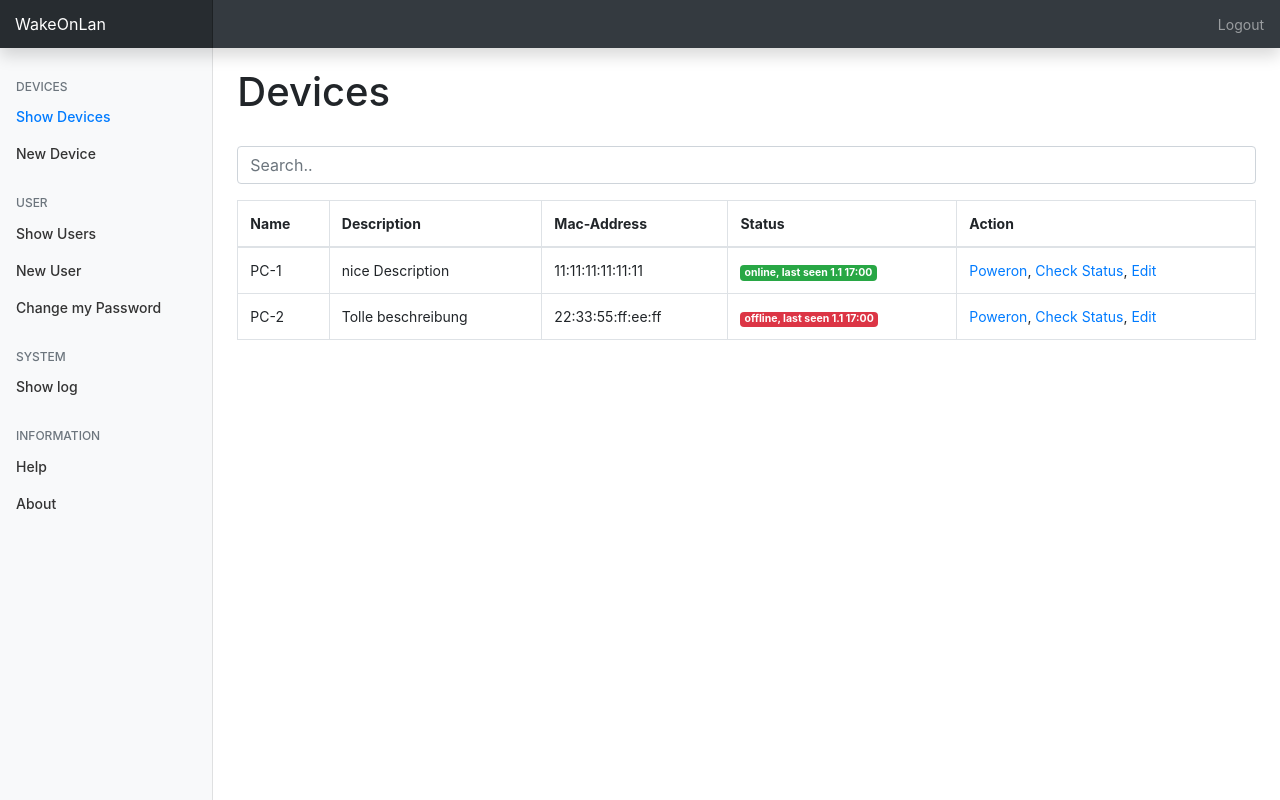
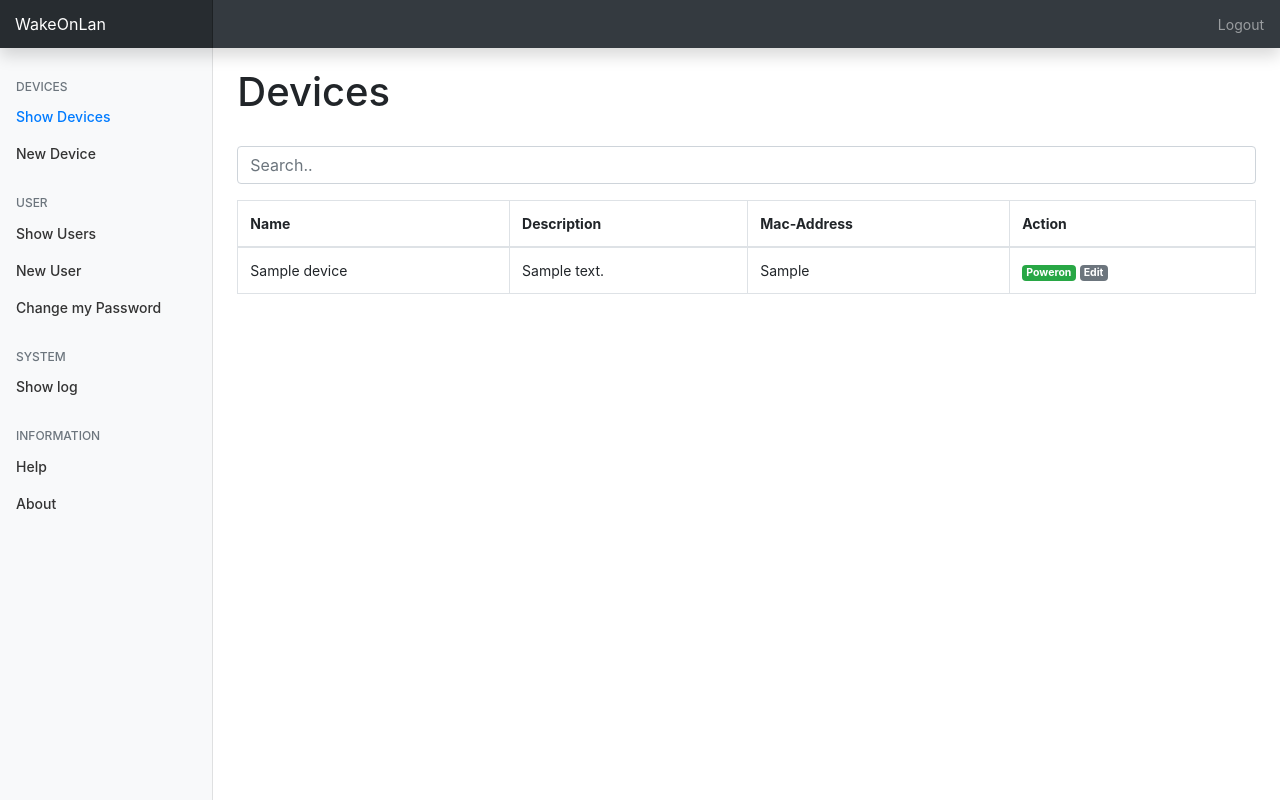
Before and after one commit to papack/wakeonlan, a Django app: page / in a window 1280 px wide. Run offline with Django 3.2, Linux system fonts and the light colour scheme; tables that the repository leaves empty hold one stand-in row (values such as "Sample post"); some libraries are stand-ins or nearby versions.

Commit message:
show the devices in tamplate

```diff
--- a/wakeonlanportal/devices/templates/devices/device.html
+++ b/wakeonlanportal/devices/templates/devices/device.html
@@ -17,33 +17,23 @@
         <th scope="col">Name</th>
         <th scope="col">Description</th>
         <th scope="col">Mac-Address</th>
-        <th scope="col">Status</th>
         <th scope="col">Action</th>
       </tr>
     </thead>
     <tbody id="searchable">
+
+      {% for d in devices %}
       <tr>
-        <td>PC-1</td>
-        <td>nice Description</td>
-        <td>11:11:11:11:11:11</td>
-        <td><span class="badge badge-success">online, last seen 1.1 17:00</span></td>
+        <td>{{ d.name }}</td>
+        <td>{{ d.desc }}</td>
+        <td>{{ d.mac }}</td>
         <td>
-          <a href="#">Poweron</a>,
-          <a href="#">Check Status</a>,
-          <a href="#">Edit</a>
+          <a class="badge badge-success" href="#">Poweron</a>
+          <a class="badge badge-secondary" href="#">Edit</a>
         </td>
       </tr>
-      <tr>
-        <td>PC-2</td>
-        <td>Tolle beschreibung</td>
-        <td>22:33:55:ff:ee:ff</td>
-        <td><span class="badge badge-danger">offline, last seen 1.1 17:00</span></td>
-        <td>
-          <a href="#">Poweron</a>,
-          <a href="#">Check Status</a>,
-          <a href="#">Edit</a>
-        </td>
-      </tr>
+      {% endfor %}
+
     </tbody>
   </table>
 
@@ -52,5 +42,5 @@
 {% endblock %}
 
 {% block script %}
-  {% include "snippets/jquery_filter_table.html" %}
+{% include "snippets/jquery_filter_table.html" %}
 {% endblock %}
--- a/wakeonlanportal/devices/views.py
+++ b/wakeonlanportal/devices/views.py
@@ -1,9 +1,9 @@
 from django.shortcuts import render, HttpResponse
-
-# Create your views here.
+from .models import Device
 
 def all_devices(request):
-    return render(request, 'devices/device.html')
+    devices = Device.objects.all().order_by('name')
+    return render(request, 'devices/device.html', {'devices':devices})
 
 def new_device(request):
     return render(request, 'devices/new.html')
```
